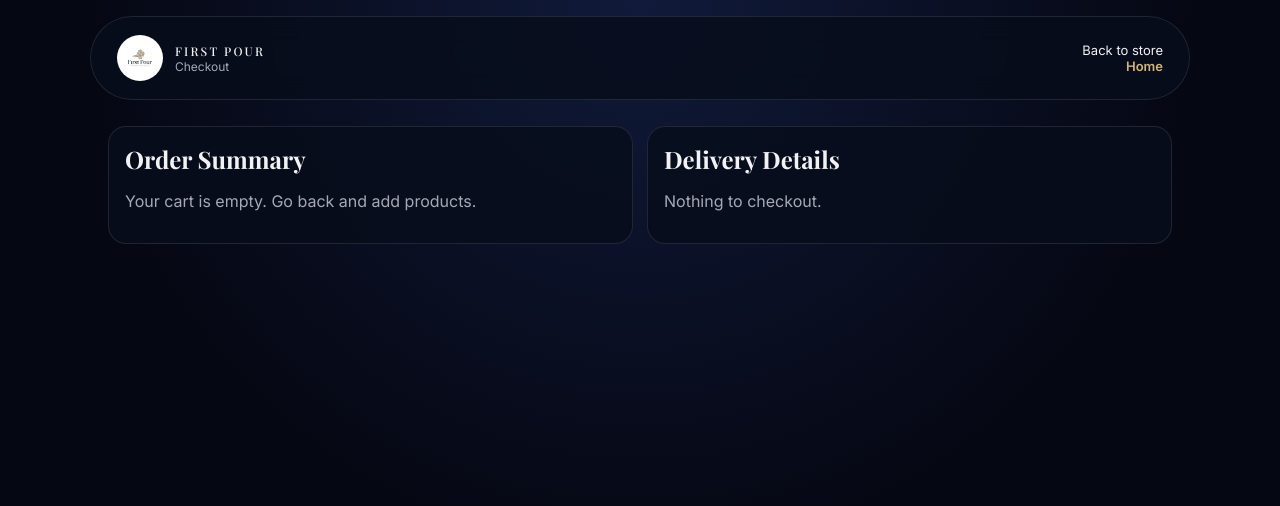
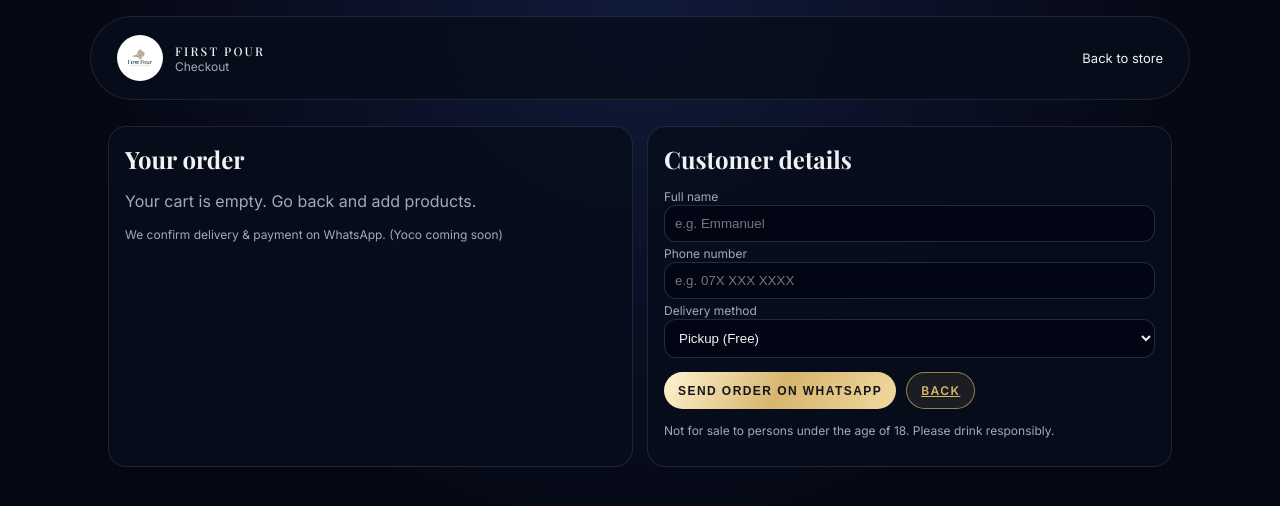
Before and after one commit to mahlangunkosinathi309-cmyk/First-Pour-Store, a Flask app: page /checkout in a window 1280 px wide. Shown: the top 506 px of the page. Run offline with Flask 3, Linux system fonts and the light colour scheme.

Commit message:
Add pro WhatsApp order message (order ID + totals)

```diff
--- a/app.py
+++ b/app.py
@@ -1,161 +1,176 @@
 # -*- coding: utf-8 -*-
 from flask import Flask, render_template, request, redirect, url_for
-import os, json
-from urllib.parse import quote
+from datetime import datetime
+import json
+import uuid
+import urllib.parse
 
 app = Flask(__name__)
 
-WHATSAPP_NUMBER = os.getenv("WHATSAPP_NUMBER", "27645277314")
-
-DELIVERY_FEE_CENTS = 8000  # R80.00
+# --- CONFIG ---
+WHATSAPP_NUMBER = "27645277314"  # no +, country code first (South Africa: 27)
 
 PRODUCTS = [
     {
-        "sku": "GIN_LONDON_DRY",
+        "sku": "GIN",
         "name": "London Dry Gin",
+        "tagline": "Crisp · Aromatic · Classic",
         "price_cents": 35000,
         "price": "R350",
-        "tagline": "Crisp - Aromatic - Classic",
         "image": "first-pour-gin.jpg",
     },
     {
-        "sku": "VODKA_VANILLA",
+        "sku": "VODKA",
         "name": "Vanilla Vodka",
+        "tagline": "Smooth · Sweet · Velvety",
         "price_cents": 35000,
         "price": "R350",
-        "tagline": "Smooth - Sweet - Velvety",
         "image": "first-pour-vodka.jpg",
     },
     {
-        "sku": "WINE_SWEET_WHITE",
+        "sku": "WHITE_WINE",
         "name": "Sweet White Wine",
+        "tagline": "Light · Juicy · Sweet",
         "price_cents": 20000,
         "price": "R200",
-        "tagline": "Light - Juicy - Sweet",
         "image": "first-pour-white-wine.jpg",
+    },
+    {
+        "sku": "RED_WINE",
+        "name": "Sweet Red Wine",
+        "tagline": "Smooth · Juicy · Sweet",
+        "price_cents": 20000,
+        "price": "R200",
+        "image": "first-pour-white-wine.jpg",  # placeholder image (replace later)
     },
 ]
 
-def find_product(sku: str):
-    for p in PRODUCTS:
-        if p["sku"] == sku:
-            return p
-    return None
+SKU_MAP = {p["sku"]: p for p in PRODUCTS}
 
-def normalize_cart(raw_items):
-    items = []
-    for it in raw_items:
-        sku = str(it.get("sku", "")).strip()
-        try:
-            qty = int(it.get("qty", 0))
-        except Exception:
-            qty = 0
-        if not sku or qty <= 0:
-            continue
-        p = find_product(sku)
-        if not p:
-            continue
-        items.append({"sku": sku, "qty": qty})
-    return items
 
-def calc_lines(items):
+def safe_parse_cart(cart_str: str):
+    """
+    cart_str is urlencoded JSON like: [{"sku":"GIN","qty":2}, ...]
+    """
+    if not cart_str:
+        return []
+    try:
+        decoded = urllib.parse.unquote(cart_str)
+        data = json.loads(decoded)
+        if not isinstance(data, list):
+            return []
+        cleaned = []
+        for item in data:
+            if not isinstance(item, dict):
+                continue
+            sku = str(item.get("sku", "")).strip()
+            qty = item.get("qty", 0)
+            if sku in SKU_MAP and isinstance(qty, int) and qty > 0:
+                cleaned.append({"sku": sku, "qty": qty})
+        return cleaned
+    except Exception:
+        return []
+
+
+def cart_to_lines(cart):
     lines = []
-    subtotal_cents = 0
-    for it in items:
-        p = find_product(it["sku"])
-        if not p:
-            continue
-        qty = it["qty"]
-        line_cents = p["price_cents"] * qty
-        subtotal_cents += line_cents
-        lines.append({
-            "sku": p["sku"],
-            "name": p["name"],
-            "qty": qty,
-            "unit_cents": p["price_cents"],
-            "line_cents": line_cents,
-        })
-    return lines, subtotal_cents
+    subtotal = 0
+    for item in cart:
+        p = SKU_MAP[item["sku"]]
+        qty = item["qty"]
+        line_total = p["price_cents"] * qty
+        subtotal += line_total
+        lines.append(
+            {
+                "sku": item["sku"],
+                "name": p["name"],
+                "qty": qty,
+                "unit_price": p["price"],
+                "line_total_cents": line_total,
+                "line_total": f"R{line_total/100:.0f}",
+            }
+        )
+    return lines, subtotal
+
 
 @app.route("/")
 def index():
+    return render_template("index.html", products=PRODUCTS, whatsapp_number=WHATSAPP_NUMBER)
+
+
+@app.route("/checkout")
+def checkout():
+    cart_raw = request.args.get("cart", "")
+    cart = safe_parse_cart(cart_raw)
+    lines, subtotal = cart_to_lines(cart)
+
+    # defaults
+    delivery_fee_cents = 8000  # R80
+    pickup_fee_cents = 0
+
     return render_template(
-        "index.html",
-        products=PRODUCTS,
+        "checkout.html",
         whatsapp_number=WHATSAPP_NUMBER,
+        cart_raw=cart_raw,
+        cart=cart,
+        lines=lines,
+        subtotal_cents=subtotal,
+        delivery_fee_cents=delivery_fee_cents,
+        pickup_fee_cents=pickup_fee_cents,
     )
 
-@app.route("/checkout", methods=["GET", "POST"])
-def checkout():
-    if request.method == "GET":
-        cart_json = request.args.get("cart", "[]")
-        try:
-            raw_items = json.loads(cart_json)
-        except Exception:
-            raw_items = []
 
-        items = normalize_cart(raw_items)
-        lines, subtotal_cents = calc_lines(items)
+@app.route("/place-order", methods=["POST"])
+def place_order():
+    name = request.form.get("name", "").strip()
+    phone = request.form.get("phone", "").strip()
+    method = request.form.get("method", "pickup").strip()  # pickup | delivery
+    address = request.form.get("address", "").strip()
 
-        return render_template(
-            "checkout.html",
-            lines=lines,
-            subtotal_cents=subtotal_cents,
-            delivery_fee_cents=DELIVERY_FEE_CENTS,
-            cart_raw=json.dumps(items),
-            whatsapp_number=WHATSAPP_NUMBER,
-        )
+    cart_raw = request.form.get("cart_raw", "")
+    cart = safe_parse_cart(cart_raw)
 
-    # POST
-    name = (request.form.get("name") or "").strip()
-    phone = (request.form.get("phone") or "").strip()
-    address = (request.form.get("address") or "").strip()
-    delivery_method = (request.form.get("delivery_method") or "pickup").strip().lower()
-    cart_raw = request.form.get("cart_raw") or "[]"
+    if not cart:
+        return redirect(url_for("checkout", cart=cart_raw))
 
-    try:
-        raw_items = json.loads(cart_raw)
-    except Exception:
-        raw_items = []
+    lines, subtotal = cart_to_lines(cart)
 
-    items = normalize_cart(raw_items)
-    lines, subtotal_cents = calc_lines(items)
+    delivery_fee_cents = 8000  # R80
+    total_cents = subtotal + (delivery_fee_cents if method == "delivery" else 0)
 
-    if subtotal_cents <= 0:
-        return redirect(url_for("index"))
+    order_id = uuid.uuid4().hex[:8].upper()
+    ts = datetime.now().strftime("%Y-%m-%d %H:%M")
 
-    delivery_fee = 0
-    delivery_label = "Pickup"
-    if delivery_method == "delivery":
-        delivery_fee = DELIVERY_FEE_CENTS
-        delivery_label = "Delivery"
+    # Build WhatsApp message (clean, readable)
+    msg_lines = []
+    msg_lines.append(f"🍸 *FIRST POUR ORDER*")
+    msg_lines.append(f"*Order ID:* {order_id}")
+    msg_lines.append(f"*Time:* {ts}")
+    msg_lines.append("")
+    msg_lines.append(f"*Customer:* {name if name else 'N/A'}")
+    msg_lines.append(f"*Phone:* {phone if phone else 'N/A'}")
+    msg_lines.append("")
+    msg_lines.append("*Items:*")
+    for L in lines:
+        msg_lines.append(f"- {L['name']} x{L['qty']} ({L['unit_price']}) = {L['line_total']}")
+    msg_lines.append("")
+    msg_lines.append(f"*Subtotal:* R{subtotal/100:.0f}")
 
-    total_cents = subtotal_cents + delivery_fee
+    if method == "delivery":
+        msg_lines.append(f"*Delivery:* R{delivery_fee_cents/100:.0f}")
+        msg_lines.append(f"*Address:* {address if address else 'N/A'}")
+    else:
+        msg_lines.append(f"*Pickup:* Free")
 
-    msg_lines = []
-    msg_lines.append("FIRST POUR ORDER")
+    msg_lines.append(f"*Total:* R{total_cents/100:.0f}")
     msg_lines.append("")
-    msg_lines.append("Customer:")
-    msg_lines.append(f"Name: {name}")
-    msg_lines.append(f"Phone: {phone}")
-    msg_lines.append(f"Delivery: {delivery_label}")
-    if delivery_label == "Delivery":
-        msg_lines.append(f"Address: {address}")
-    msg_lines.append("")
-    msg_lines.append("Items:")
-    for ln in lines:
-        rands = ln["line_cents"] / 100.0
-        msg_lines.append(f"- {ln['qty']} x {ln['name']} = R{rands:.2f}")
-    msg_lines.append("")
-    msg_lines.append(f"SUBTOTAL: R{(subtotal_cents/100.0):.2f}")
-    msg_lines.append(f"DELIVERY: R{(delivery_fee/100.0):.2f}")
-    msg_lines.append(f"TOTAL: R{(total_cents/100.0):.2f}")
-    msg_lines.append("")
-    msg_lines.append("Payment: EFT / Cash (Yoco coming soon)")
+    msg_lines.append("✅ Please confirm availability & payment method.")
+    msg_lines.append("(Yoco coming soon)")
 
-    msg = "\n".join(msg_lines)
-    wa_url = f"https://wa.me/{WHATSAPP_NUMBER}?text={quote(msg)}"
+    message = "\n".join(msg_lines)
+    wa_url = f"https://wa.me/{WHATSAPP_NUMBER}?text={urllib.parse.quote(message)}"
     return redirect(wa_url)
+
 
 if __name__ == "__main__":
     app.run(debug=True)
--- a/templates/checkout.html
+++ b/templates/checkout.html
@@ -18,114 +18,107 @@
   </div>
 
   <a class="header-cta" href="/" >
-    Back to store<br><strong>Home</strong>
+    Back to store
   </a>
 </header>
 
 <section class="checkout">
   <div class="checkout-grid">
-
     <div class="panel">
-      <h2>Order Summary</h2>
-
+      <h2>Your order</h2>
       {% if lines|length == 0 %}
         <p class="muted">Your cart is empty. Go back and add products.</p>
       {% else %}
         <ul class="summary">
-          {% for ln in lines %}
+          {% for L in lines %}
             <li>
-              <span>{{ ln.qty }} x {{ ln.name }}</span>
-              <strong>R{{ "%.2f"|format(ln.line_cents / 100) }}</strong>
+              <div><strong>{{ L.name }}</strong><br><span class="muted small">x{{ L.qty }} · {{ L.unit_price }}</span></div>
+              <div><strong>{{ L.line_total }}</strong></div>
             </li>
           {% endfor %}
         </ul>
 
         <div class="total-row">
-          <span>Subtotal</span>
-          <strong id="subtotalText">R{{ "%.2f"|format(subtotal_cents / 100) }}</strong>
+          <div>Subtotal</div>
+          <div><strong>R{{ (subtotal_cents/100)|round(0)|int }}</strong></div>
         </div>
 
-        <div class="total-row">
-          <span>Delivery</span>
-          <strong id="deliveryText">R0.00</strong>
+        <div class="total-row" id="feeRow">
+          <div id="feeLabel">Pickup</div>
+          <div id="feeValue"><strong>Free</strong></div>
         </div>
 
         <div class="total">
-          <span>Total</span>
-          <strong id="totalText">R{{ "%.2f"|format(subtotal_cents / 100) }}</strong>
+          <div><strong>Total</strong></div>
+          <div><strong id="totalValue">R{{ (subtotal_cents/100)|round(0)|int }}</strong></div>
         </div>
-
-        <p class="muted small">Payment: EFT / Cash for now (Yoco can be added later).</p>
       {% endif %}
+      <p class="muted small" style="margin-top:12px;">
+        We confirm delivery & payment on WhatsApp. (Yoco coming soon)
+      </p>
     </div>
 
     <div class="panel">
-      <h2>Delivery Details</h2>
+      <h2>Customer details</h2>
 
-      {% if lines|length == 0 %}
-        <p class="muted">Nothing to checkout.</p>
-      {% else %}
-      <form method="POST" action="/checkout">
-        <input type="hidden" name="cart_raw" value='{{ cart_raw }}'>
-        <input type="hidden" id="delivery_method" name="delivery_method" value="pickup">
+      <form method="POST" action="/place-order">
+        <input type="hidden" name="cart_raw" value="{{ cart_raw }}"/>
 
-        <label>Name</label>
-        <input name="name" required>
+        <label class="muted small">Full name</label>
+        <input name="name" placeholder="e.g. Emmanuel" />
 
-        <label>Phone</label>
-        <input name="phone" required>
+        <label class="muted small" style="margin-top:10px;">Phone number</label>
+        <input name="phone" placeholder="e.g. 07X XXX XXXX" />
 
-        <label>Method</label>
-        <select id="methodSelect" onchange="updateDelivery()">
-          <option value="pickup">Pickup (R0)</option>
-          <option value="delivery">Delivery (R{{ "%.0f"|format(delivery_fee_cents / 100) }})</option>
+        <label class="muted small" style="margin-top:10px;">Delivery method</label>
+        <select name="method" id="method" onchange="updateFee()">
+          <option value="pickup">Pickup (Free)</option>
+          <option value="delivery">Delivery (R80)</option>
         </select>
 
-        <div id="addressWrap" style="display:none;">
-          <label>Address</label>
-          <textarea name="address" id="addressBox"></textarea>
+        <div id="addressBox" style="margin-top:10px; display:none;">
+          <label class="muted small">Delivery address</label>
+          <textarea name="address" placeholder="Street, suburb, city"></textarea>
         </div>
 
-        <button class="btn btn-gold" type="submit">Place Order on WhatsApp</button>
-        <p class="muted small">We will confirm delivery and payment on WhatsApp.</p>
+        <div style="margin-top:14px; display:flex; gap:10px; flex-wrap:wrap;">
+          <button type="submit" class="btn btn-gold">Send order on WhatsApp</button>
+          <a class="btn btn-outline" href="/">Back</a>
+        </div>
       </form>
-      {% endif %}
+
+      <p class="muted small" style="margin-top:14px;">
+        Not for sale to persons under the age of 18. Please drink responsibly.
+      </p>
     </div>
-
   </div>
 </section>
 
 <script>
-  const subtotal = {{ subtotal_cents }};
-  const deliveryFee = {{ delivery_fee_cents }};
+  const subtotal = {{ (subtotal_cents/100)|round(0)|int }};
+  const deliveryFee = {{ (delivery_fee_cents/100)|round(0)|int }};
 
-  function centsToRand(c){
-    return "R" + (c/100).toFixed(2);
+  function updateFee(){
+    const method = document.getElementById("method").value;
+    const feeLabel = document.getElementById("feeLabel");
+    const feeValue = document.getElementById("feeValue");
+    const totalValue = document.getElementById("totalValue");
+    const addressBox = document.getElementById("addressBox");
+
+    if(method === "delivery"){
+      feeLabel.innerText = "Delivery";
+      feeValue.innerHTML = "<strong>R" + deliveryFee + "</strong>";
+      totalValue.innerText = "R" + (subtotal + deliveryFee);
+      addressBox.style.display = "block";
+    } else {
+      feeLabel.innerText = "Pickup";
+      feeValue.innerHTML = "<strong>Free</strong>";
+      totalValue.innerText = "R" + subtotal;
+      addressBox.style.display = "none";
+    }
   }
 
-  function updateDelivery(){
-    const method = document.getElementById("methodSelect").value;
-    document.getElementById("delivery_method").value = method;
-
-    const addressWrap = document.getElementById("addressWrap");
-    const addressBox  = document.getElementById("addressBox");
-
-    let delivery = 0;
-    if(method === "delivery"){
-      delivery = deliveryFee;
-      addressWrap.style.display = "block";
-      addressBox.required = true;
-    } else {
-      addressWrap.style.display = "none";
-      addressBox.required = false;
-      addressBox.value = "";
-    }
-
-    document.getElementById("deliveryText").innerText = centsToRand(delivery);
-    document.getElementById("totalText").innerText = centsToRand(subtotal + delivery);
-  }
-
-  updateDelivery();
+  updateFee();
 </script>
 
 </body>
```
